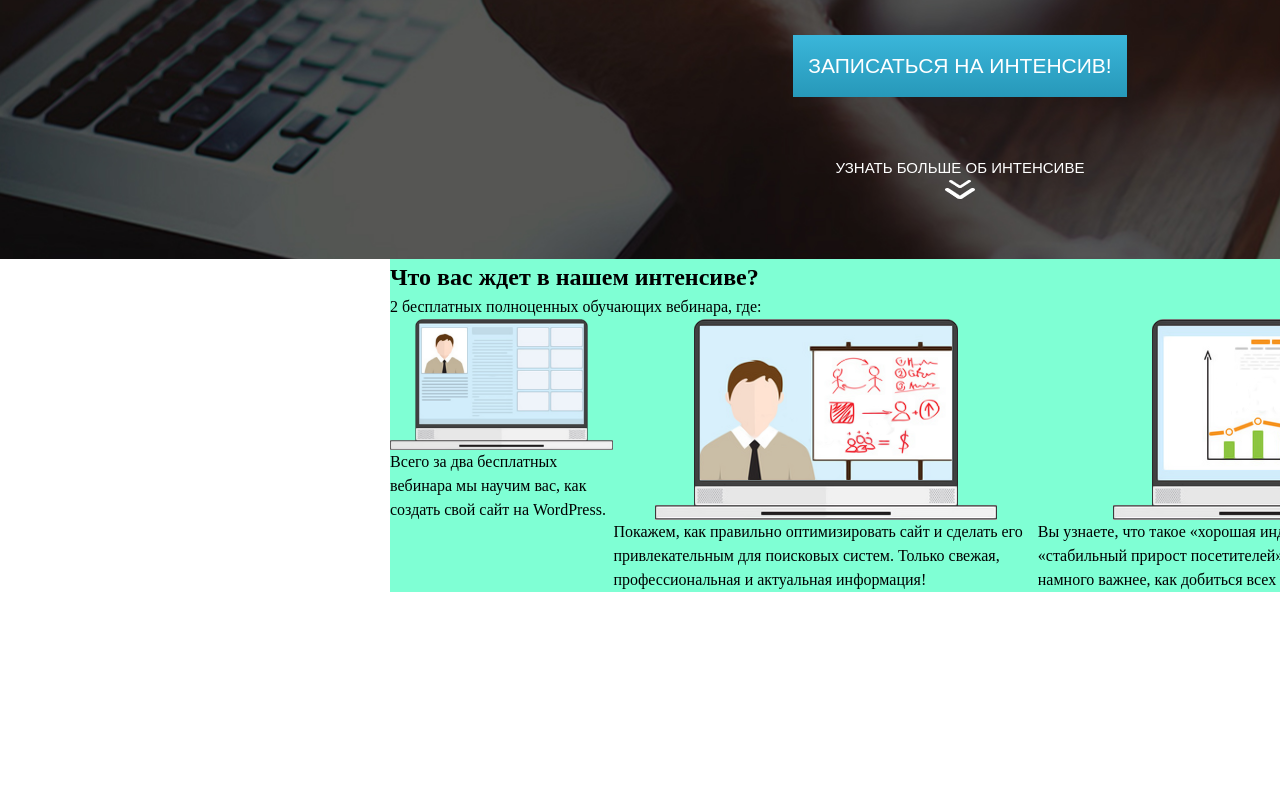
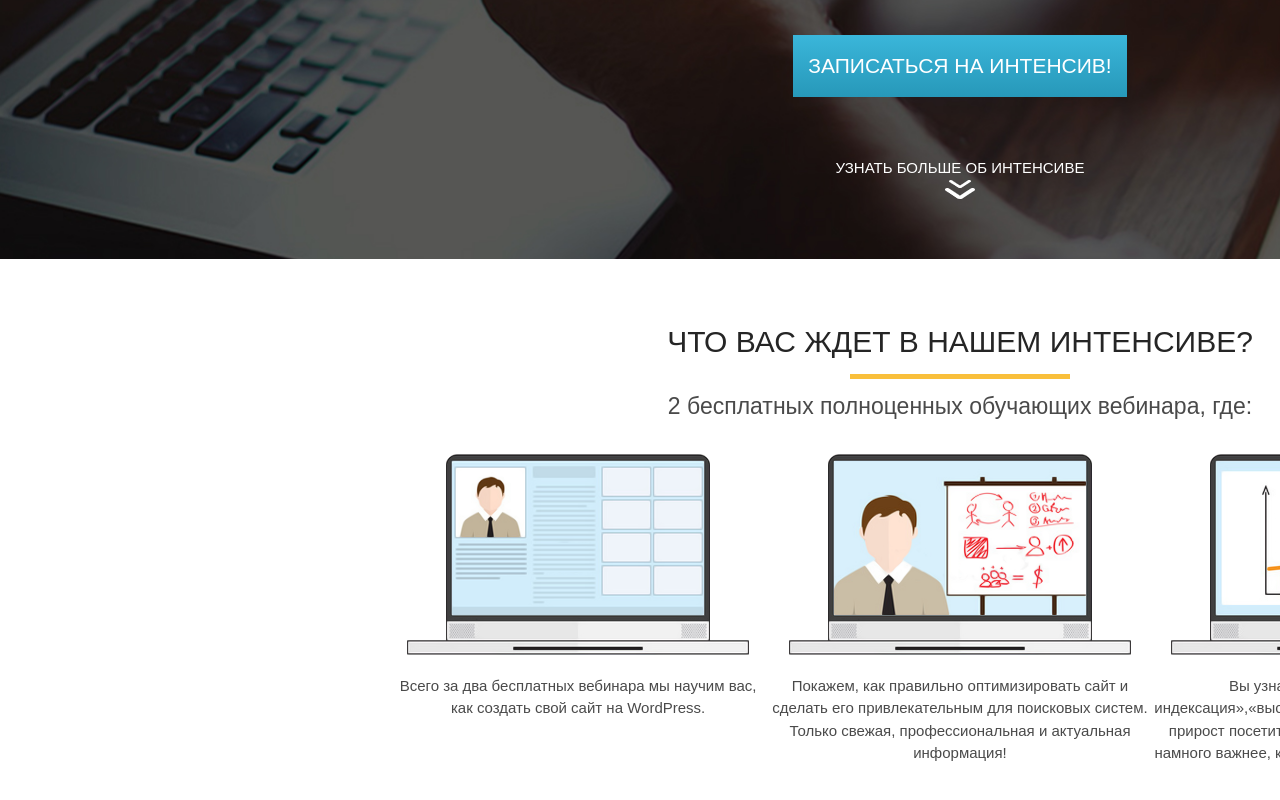
Before and after one commit to denchdudarev/wordpress2, a plain HTML site: page index.html in a window 1280 px wide. Shown: the part 486-1286 px from the top of the page. Before the commit the page ends 1078 px from the top, so only its background shows below. Drawn offline with Linux system fonts and the light colour scheme.

Commit message:
five commit

```diff
--- a/index.html
+++ b/index.html
@@ -49,9 +49,9 @@
         <section class="two-screen">
             <div class="two-screen-content">
                 <div class="two-screen-content-heading">
-                    <h2>
+                    <p class="two-screen-content-heading--head">
                         Что вас ждет в нашем интенсиве?
-                    </h2>
+                    </p>
                     <div class="two-screen-content-heading-strip">
 
                     </div>
@@ -62,19 +62,19 @@
                 <div class="two-screen-content-body">
                     <div class="two-screen-content--element">
                         <img src="img/waiting_1.png" alt="">
-                        <p>
+                        <p class="two-screen-content--element-text">
                             Всего за два бесплатных вебинара мы научим вас, как создать свой сайт на WordPress.
                         </p>
                     </div>
                     <div class="two-screen-content--element">
                         <img src="img/waiting_2.png" alt="">
-                        <p>
+                        <p class="two-screen-content--element-text">
                             Покажем, как правильно оптимизировать сайт и сделать его привлекательным для поисковых систем. Только свежая, профессиональная и актуальная информация!
                         </p>
                     </div>
                     <div class="two-screen-content--element">
                         <img src="img/waiting_3.png" alt="">
-                        <p>
+                        <p class="two-screen-content--element-text">
                             Вы узнаете, что такое «хорошая индексация»,«высокая посещаемость», «стабильный прирост посетителей», «ТОП по запросам» и, что намного важнее, как добиться всех этих показателей!
                         </p>
                     </div>
--- a/style.css
+++ b/style.css
@@ -190,16 +190,52 @@ body {
 .two-screen-content {
   width: 1140px;
   margin: 0 auto;
-  background-color: aquamarine;
+  padding: 50px 0;
+}
+
+.two-screen-content-heading {
+  display: flex;
+  flex-direction: column;
+  align-items: center;
+  font-family: Arial, Helvetica, sans-serif;
+}
+
+.two-screen-content-heading--head {
+  font-size: 30px;
+  text-transform: uppercase;
+  color: #252525;
+  padding: 10px 0;
+}
+
+.two-screen-content-heading-strip {
+  width: 220px;
+  height: 5px;
+  background-color: #F9BF3B;
+}
+
+.two-screen-content-heading-text {
+  padding: 10px 0;
+  font-size: 23px;
+  color: #4A4A4A;
 }
 
 .two-screen-content-body {
   display: flex;
   justify-content: space-between;
+  padding: 20px 0;
 }
 
 .two-screen-content--element {
+  width: 33%;
   display: flex;
   flex-direction: column;
   align-items: center;
 }
+
+.two-screen-content--element-text {
+  padding: 20px 0;
+  text-align: center;
+  font-size: 15px;
+  font-family: Arial, Helvetica, sans-serif;
+  color: #4A4A4A;
+}
```
